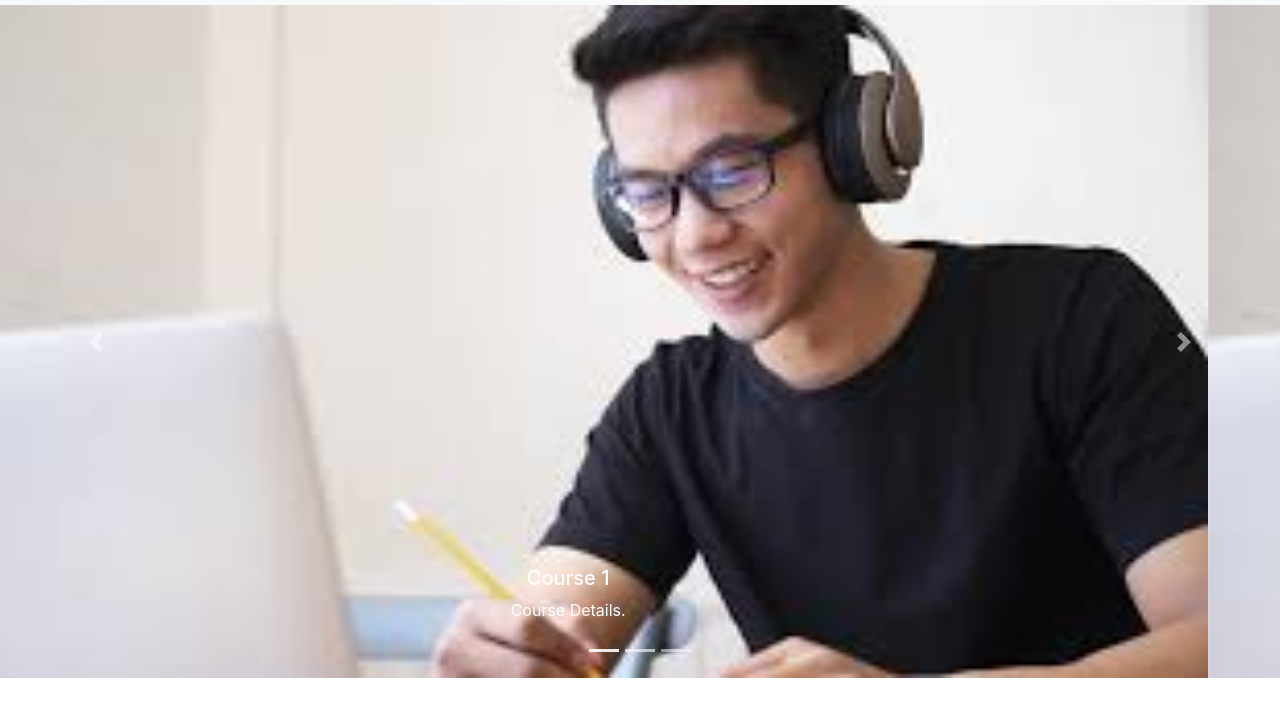
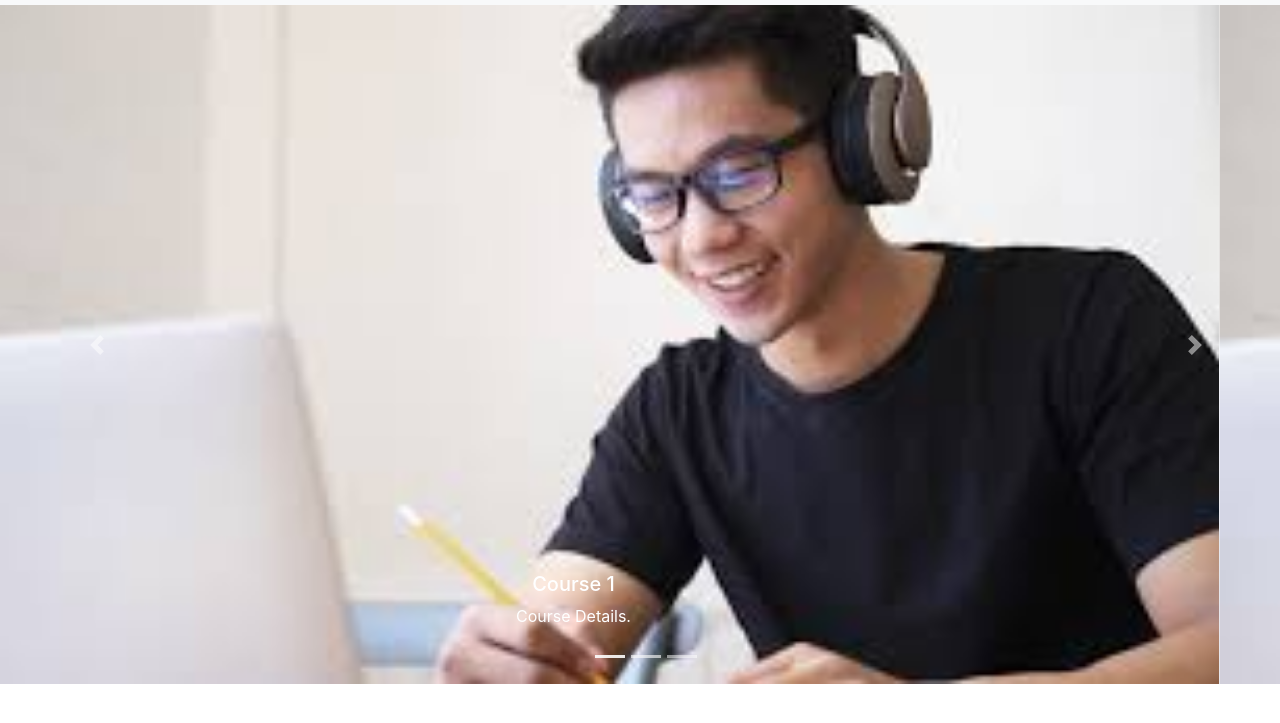
Before and after one commit to ShinObee5/CELIS, a plain HTML site: page celis_app/app/templates/celis.html in a window 1280 px wide. Shown: the part 51-774 px from the top of the page. Drawn offline with nearby package versions, Linux system fonts and the light colour scheme.

Commit message:
boom baby

```diff
--- a/celis_app/app/static/css/styles.css
+++ b/celis_app/app/static/css/styles.css
@@ -1,6 +1,5 @@
 .carousel-item{
-    height: 100%;
-    width: 100%;
+
     align-self: center;
     margin-left: auto;
   }
@@ -13,3 +12,9 @@
 {
     margin-left: auto;
 }
+.bd-example{
+    display: block;
+    height: 176px;
+    width: 1292px;
+    margin:auto;
+}
```
